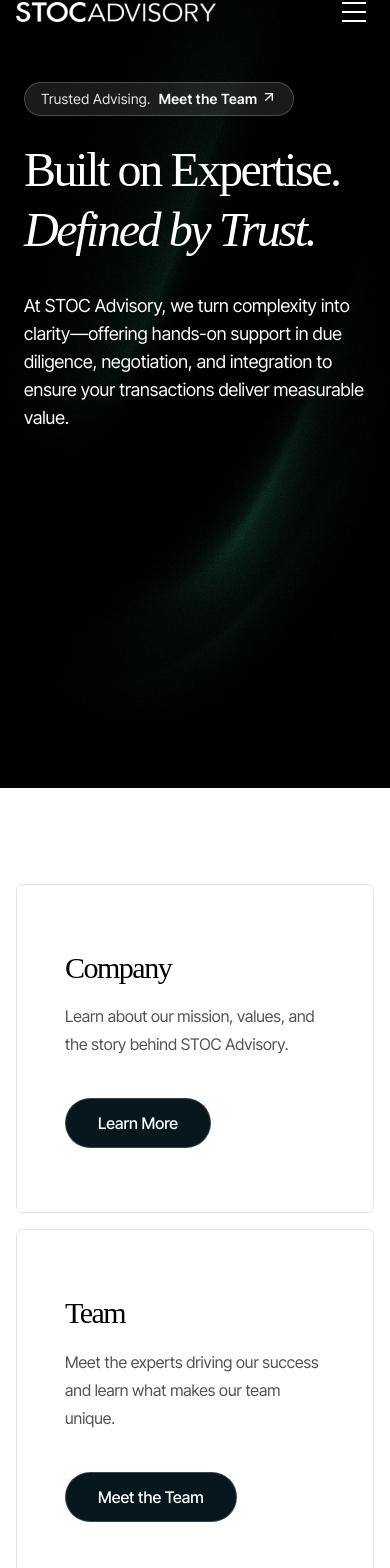
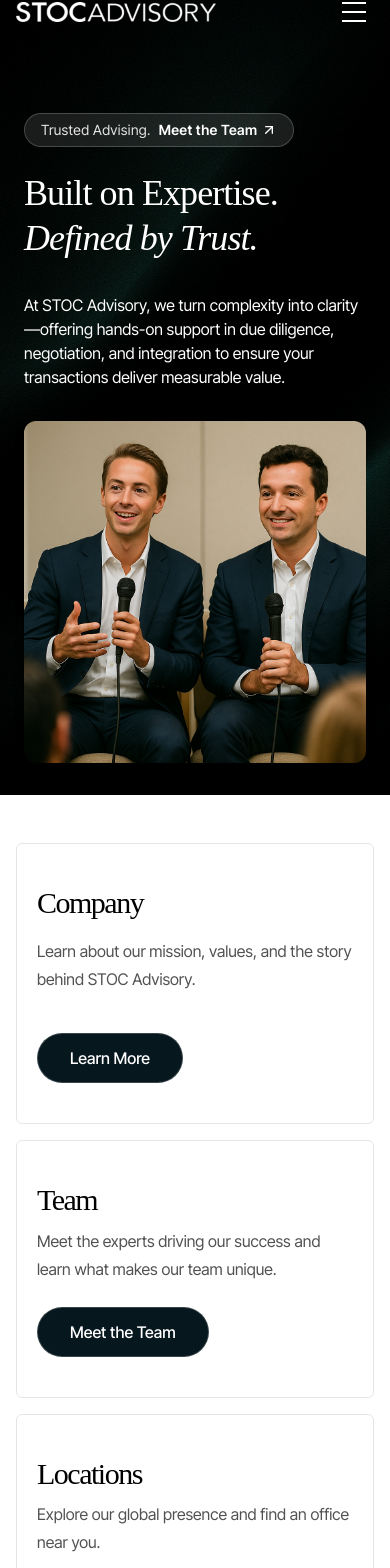
Before and after one commit to mhlauf1/stoc, a Next.js app: page /about in a window 390 px wide. Shown: the part 14-1582 px from the top of the page. Built offline with nearby package versions, Linux system fonts and the light colour scheme.

Commit message:
fixing about and industries page

```diff
--- a/src/components/about/AboutBento.tsx
+++ b/src/components/about/AboutBento.tsx
@@ -5,12 +5,12 @@
 
 const AboutBento = () => {
   return (
-    <section className="bg-white px-4 md:px-12 lg:px-32 py-24">
+    <section className="bg-white px-4 md:px-12 lg:px-32 py-12 md:py-24">
       <div className="flex flex-col w-full gap-4">
         {/* First row: Company & Team */}
         <div className="flex flex-col md:flex-row gap-4">
           {/* Company Teaser */}
-          <div className="flex-1 border border-black/10 px-12 py-16 rounded-md items-start flex flex-col justify-between">
+          <div className="flex-1 border border-black/10 px-5 md:px-12 py-10 md:py-16 rounded-md items-start flex flex-col justify-between">
             <div>
               <h2 className="text-3xl tracking-tighter max-w-[24ch] md:text-4xl font-gambetta leading-tight">
                 Company
@@ -26,12 +26,12 @@
           </div>
 
           {/* Team Teaser */}
-          <div className="flex-1 border border-black/10 px-12 py-16 rounded-md flex flex-col items-start justify-between">
+          <div className="flex-1 border border-black/10 px-5 md:px-12 py-10 md:py-16 rounded-md flex flex-col items-start justify-between">
             <div>
               <h2 className="text-3xl tracking-tighter max-w-[24ch] md:text-4xl font-gambetta leading-tight">
                 Team
               </h2>
-              <p className="leading-7 md:leading-8 text-md md:text-lg text-neutral-600 mt-4 mb-10">
+              <p className="leading-7 md:leading-8 text-md md:text-lg text-neutral-600 mt-2 md:mt-4 mb-6 md:mb-10">
                 Meet the experts driving our success and learn what makes our
                 team unique.
               </p>
@@ -45,12 +45,12 @@
         {/* Second row: Locations, Case Studies & Careers */}
         <div className="flex flex-col md:flex-row gap-4">
           {/* Locations Teaser */}
-          <div className="flex-1 border border-black/10 px-12 py-16 rounded-md flex flex-col items-start justify-between">
+          <div className="flex-1 border border-black/10 px-5 md:px-12 py-10 md:py-16 rounded-md flex flex-col items-start justify-between">
             <div>
               <h2 className="text-3xl tracking-tighter max-w-[24ch] md:text-4xl font-gambetta leading-tight">
                 Locations
               </h2>
-              <p className="leading-7 md:leading-8 text-md md:text-lg text-neutral-600 mt-4 mb-10">
+              <p className="leading-7 md:leading-8 text-md md:text-lg text-neutral-600 mt-2 md:mt-4 mb-6 md:mb-10">
                 Explore our global presence and find an office near you.
               </p>
             </div>
@@ -60,12 +60,12 @@
           </div>
 
           {/* Case Studies Teaser */}
-          <div className="flex-1 border border-black/10 px-12 py-16 rounded-md flex flex-col items-start justify-between">
+          <div className="flex-1 border border-black/10 px-5 md:px-12 py-10 md:py-16 rounded-md flex flex-col items-start justify-between">
             <div>
               <h2 className="text-3xl tracking-tighter max-w-[24ch] md:text-4xl font-gambetta leading-tight">
                 Case Studies
               </h2>
-              <p className="leading-7 md:leading-8 text-md md:text-lg text-neutral-600 mt-4 mb-10">
+              <p className="leading-7 md:leading-8 text-md md:text-lg text-neutral-600 mt-2 md:mt-4 mb-6 md:mb-10">
                 Discover how we&apos;ve helped clients achieve success through
                 real examples.
               </p>
@@ -76,12 +76,12 @@
           </div>
 
           {/* Careers Teaser */}
-          <div className="flex-1 border border-black/10 px-12 py-16 rounded-md flex flex-col items-start justify-between">
+          <div className="flex-1 border border-black/10 px-5 md:px-12 py-10 md:py-16 rounded-md flex flex-col items-start justify-between">
             <div>
               <h2 className="text-3xl tracking-tighter max-w-[24ch] md:text-4xl font-gambetta leading-tight">
                 Careers
               </h2>
-              <p className="leading-7 md:leading-8 text-md md:text-lg text-neutral-600 mt-4 mb-10">
+              <p className="leading-7 md:leading-8 text-md md:text-lg text-neutral-600 mt-2 md:mt-4 mb-6 md:mb-10">
                 Join our team and help shape the future of strategic advisory.
               </p>
             </div>
--- a/src/components/about/Hero.tsx
+++ b/src/components/about/Hero.tsx
@@ -1,38 +1,53 @@
 import Image from "next/image";
 import { ArrowUpRight } from "lucide-react";
 import Link from "next/link";
+import React from "react";
 
 export default function Hero() {
   return (
-    <section className="relative h-[95vh]  flex">
-      <div className="absolute top-0 left-0 right-0 bottom-0">
-        <Image
-          className="-z-1"
-          fill
-          src="/dark-green-bg.png"
-          alt="STOC About"
-        />
-      </div>
-      <div className="flex z-10 flex-col w-full px-6 md:px-12 lg:px-32 items-start pb-24 pt-24 md:pt-64">
-        <Link className="z-10" href="/about/team">
-          <button className="bg-white/10 tracking-wide cursor-pointer flex text-sm border mb-6 gap-2 border-white/20 hover:border-white/60 duration-200 hover:text-white hover:shadow-xs text-neutral-200 px-4 py-1.5 rounded-full">
+    <section className="relative flex flex-col pb-8 md:flex-row md:h-[85vh]">
+      {/* Background */}
+      <Image
+        src="/dark-green-bg.png"
+        alt="STOC About"
+        fill
+        className="absolute -z-10 object-cover"
+      />
+
+      {/* Left column: text */}
+      <div className="z-10 flex-1 flex flex-col justify-center px-6 md:px-12 lg:px-32 pb-8 md:pb-24 pt-[15vh] md:pt-64">
+        <Link href="/about/team" className="mb-6">
+          <button className="bg-white/10 tracking-wide flex items-center gap-2 text-sm border border-white/20 text-neutral-200 px-4 py-1.5 rounded-full hover:border-white/60 hover:text-white transition">
             Trusted Advising.{" "}
-            <span className="text-white font-semibold flex flex-row gap-1 items-start">
-              Meet the Team <ArrowUpRight size={16} strokeWidth={"2"} />
+            <span className="flex items-center gap-1 font-semibold text-white">
+              Meet the Team <ArrowUpRight size={16} strokeWidth={2} />
             </span>
           </button>
         </Link>
 
-        <h1 className="text-5xl text-start tracking-tighter max-w-[20ch] md:text-6xl font-gambetta lg:text-7xl leading-tight text-white">
-          Built on Expertise. <br />{" "}
-          <span className="font-gambetta italic">Defined by Trust.</span>
+        <h1 className="text-4xl sm:text-5xl md:text-6xl lg:text-7xl font-gambetta tracking-tight leading-tight text-white max-w-[20ch]">
+          Built on Expertise.
+          <br />
+          <span className="italic font-gambetta">Defined by Trust.</span>
         </h1>
-        <p className="mt-8 mb-16  text-lg text-start md:text-xl max-w-2xl text-white">
+
+        <p className="mt-8 md:mb-16 text-md sm:text-lg md:text-xl text-white max-w-2xl">
           At STOC Advisory, we turn complexity into clarity—offering hands-on
           support in due diligence, negotiation, and integration to ensure your
           transactions deliver measurable value.
         </p>
       </div>
+
+      {/* Right column: portrait */}
+      <div className="z-10 flex-1 flex justify-end items-center px-6 md:px-12 lg:px-32">
+        <Image
+          src="/sean-sam.png"
+          alt="Advisor Portrait"
+          width={500}
+          height={700}
+          className="rounded-xl shadow-lg"
+        />
+      </div>
     </section>
   );
 }
--- a/src/components/home/IndustriesSection.tsx
+++ b/src/components/home/IndustriesSection.tsx
@@ -12,8 +12,8 @@
   supportText,
   href,
 }) => (
-  <div className="flex bg-white flex-col relative rounded-2xl border border-neutral-100">
-    <div className="h-[250px] w-full relative">
+  <div className="flex relative bg-white flex-col  rounded-2xl border border-neutral-100">
+    <div className="h-[200px] md:h-[250px] w-full relative">
       <Image
         src={src!}
         alt={title}
@@ -21,9 +21,9 @@
         className="rounded-t-2xl object-cover"
       />
     </div>
-    <div className="flex  flex-col items-start pt-8 pb-12 px-8 gap-2">
-      <div className="bg-[#16333A] p-2 rounded-lg">
-        <Icon className="h-6 w-6 text-white" />
+    <div className="flex flex-col items-start pt-5 md:pt-6 pb-10 md:pb-12 px-5 md:px-8 gap-2">
+      <div className="bg-white absolute top-3 right-3 p-3 rounded-lg">
+        <Icon className="h-6 w-6 text-[#16333A]" />
       </div>
       <h3 className="text-2xl md:text-3xl mt-2 tracking-tighter text-center md:text-start font-gambetta">
         {title}
@@ -47,10 +47,10 @@
 );
 
 const IndustriesSection: React.FC = () => (
-  <section className="bg-[#F7F7F7] py-24 md:py-28">
+  <section className="bg-[#F7F7F7] py-16 md:py-28">
     <div className="flex flex-col  px-4 sm:px-12 md:px-32">
-      <div className="flex flex-col md:flex-row justify-between mb-12 md:mb-16 items-center md:items-end gap-4">
-        <div className="flex md:mb-0 mb-8 flex-col gap-4">
+      <div className="flex flex-col md:flex-row justify-between mb-8 md:mb-16 items-center md:items-end gap-2 md:gap-4">
+        <div className="flex md:mb-0 mb-4 flex-col gap-4">
           <div className="flex flex-row md:justify-start justify-center gap-4 items-center">
             <div className="h-[1px] bg-neutral-300 w-[60px]" />
             <span
--- a/src/components/industries/Hero.tsx
+++ b/src/components/industries/Hero.tsx
@@ -5,7 +5,7 @@
     <section className="relative md:h-[95vh] flex flex-col bg-white">
       <div className="px-4 gap-8 md:pb-0 pb-8 pt-[15vh] md:pt-0 flex flex-col md:flex-row items-center w-full md:px-12 flex-1 lg:px-32">
         <div className="flex flex-col flex-1">
-          <h1 className="text-5xl text-start tracking-tighter md:max-w-[20ch] md:text-6xl font-gambetta lg:text-7xl leading-tight text-[#07171E]">
+          <h1 className="text-4xl sm:text-5xl md:text-6xl lg:text-7xl font-gambetta tracking-tight leading-none  md:max-w-[20ch]">
             Industry expertise that <br />
             <span className="italic font-gambetta">
               drives transaction success
```
